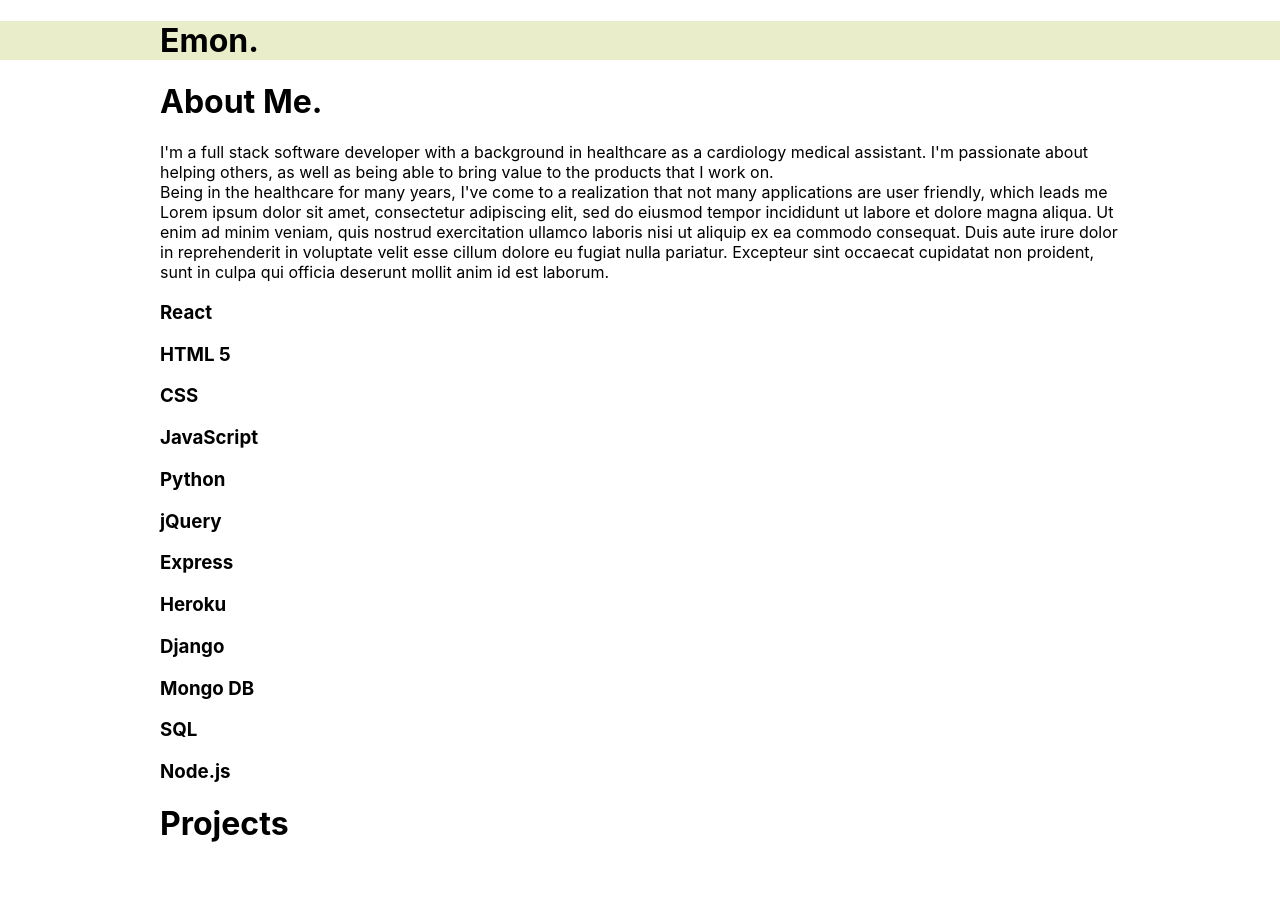
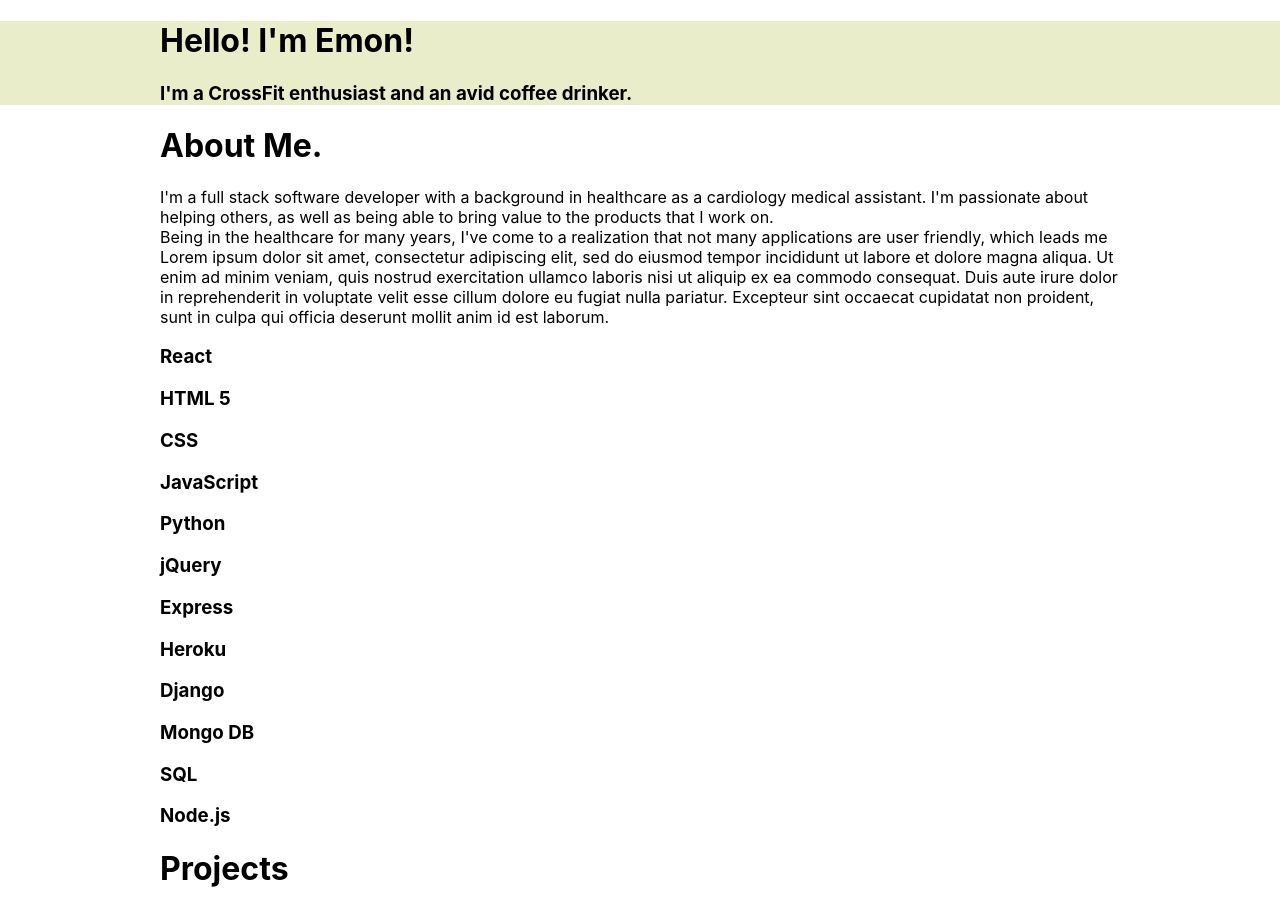
Before and after one commit to emonree/personal-portfolio, a React (Create React App) app: page / in a window 1280 px wide. Before the commit the page ends 865 px from the top, so only its background shows below. Built offline with nearby package versions, Linux system fonts and the light colour scheme.

Commit message:
added context to header

```diff
--- a/src/components/Header.js
+++ b/src/components/Header.js
@@ -6,7 +6,9 @@ const Header = () => {
     <div className="header">
       <div className="container">
 
-        <h1>Emon.</h1>
+        <h1>Hello! I'm Emon!</h1>
+        <h3>I'm a CrossFit enthusiast and an avid coffee drinker.</h3>
+
       </div>
     </div>
   )
```
